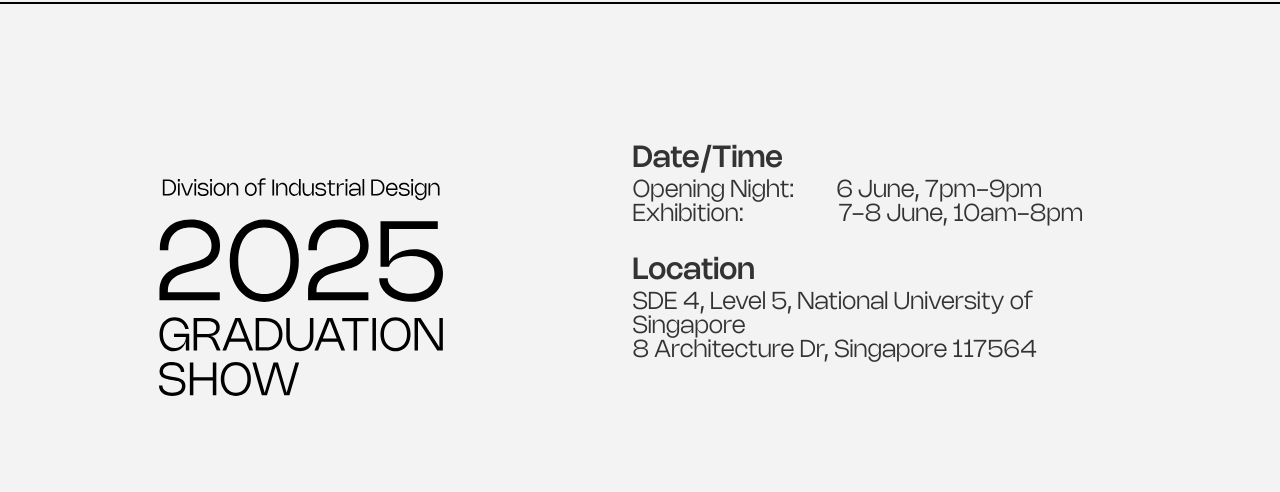
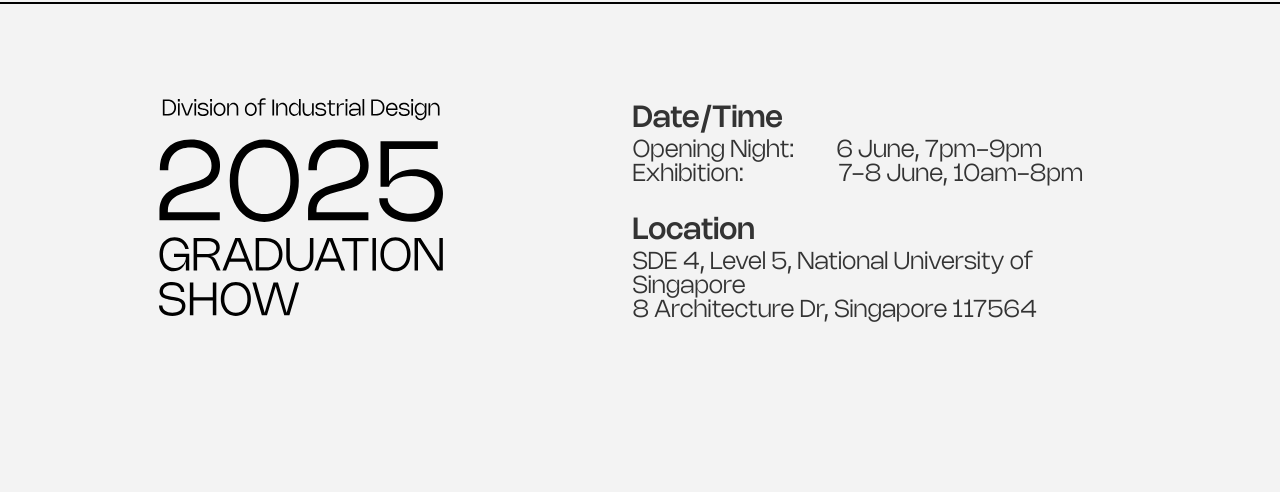
Before and after one commit to vina-setiawaty/Gradwebsite-2025, a website with bundled scripts: page index.html in a window 1280 px wide. Shown: the part 94-586 px from the top of the page. Built offline with nearby package versions, Linux system fonts and the light colour scheme; files whose address does not match are found by name; a web font is replaced by a local one.

Commit message:
slight fix on gaps

```diff
--- a/index.html
+++ b/index.html
@@ -99,7 +99,7 @@
     <div id="landing-page" class="flex flex-col h-auto md:h-screen w-full justify-between pt-16 md:pt-24">
         <div id="landing-page-desktop-header"
             class="flex flex-col md:flex-row md:items-center md:justify-center w-full h-auto mx-auto max-w-7xl px-8 lg:max-w-[80%] pt-8 fade-in">
-            <div class="flex-1 justify-start items-center pt-20 mb-8 md:my-16">
+            <div class="flex-1 justify-start items-center mb-8 md:my-16">
                 <img src="./assets/website_header.svg" alt="DID 25" id="website-header-img"
                     class="h-auto w-full max-w-md object-contain mb-4 sm:w-[60%]">
             </div>
```
